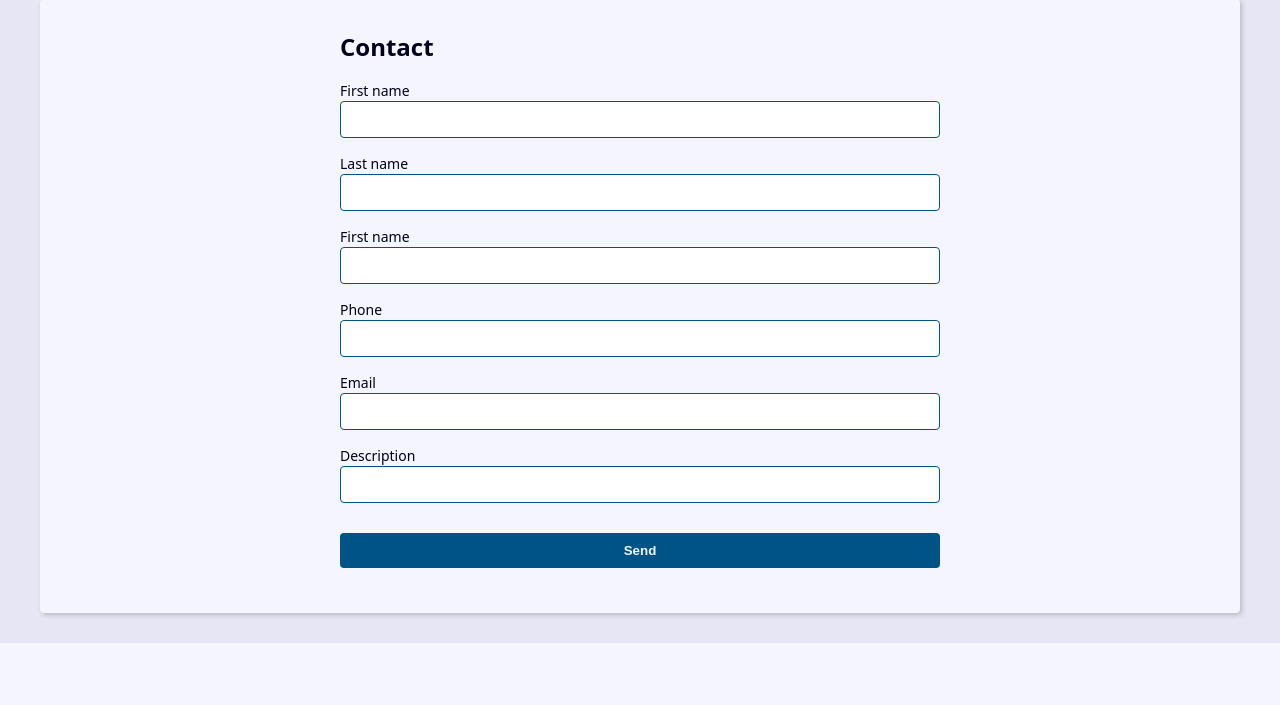
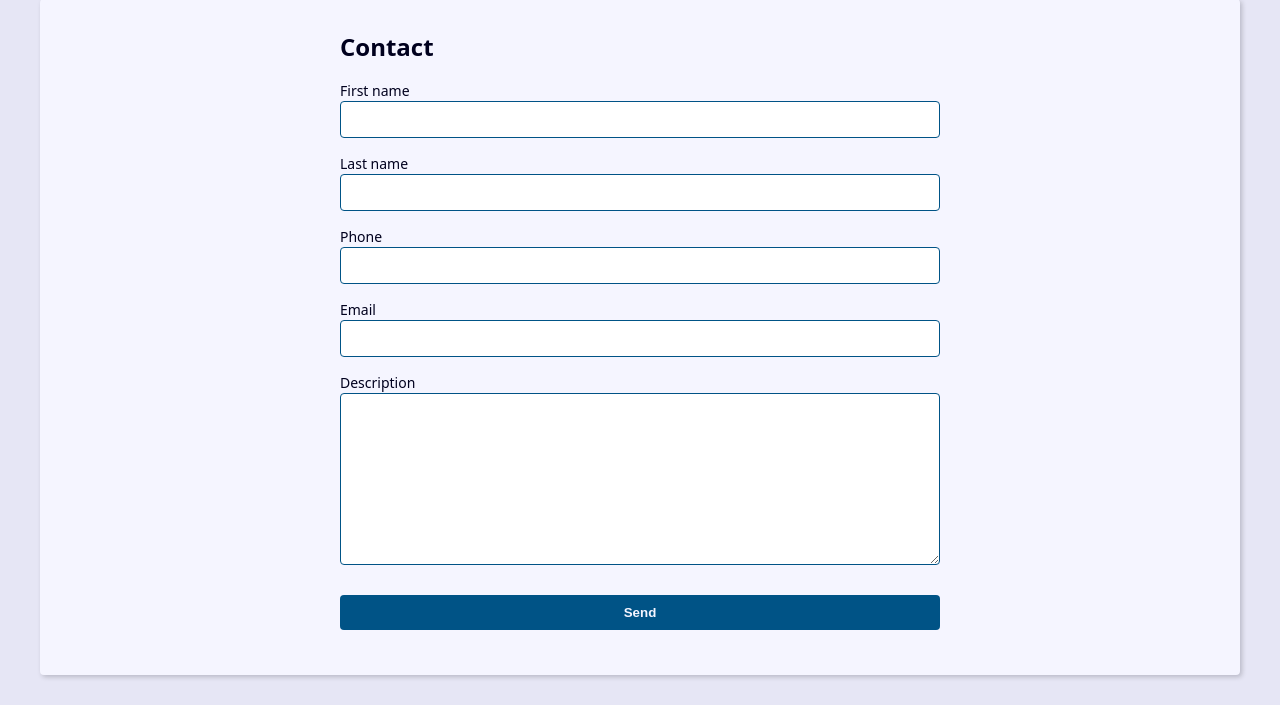
Before and after one commit to AnthonyGOliveira/agenda, a Django app: page /contact/create in a window 1280 px wide. Shown: the part 270-975 px from the top of the page. Before the commit the page ends 913 px from the top, so only its background shows below. Run offline with Django 5.2, Linux system fonts and the light colour scheme.

Commit message:
django form contact

```diff
--- a/contact/templates/contact/create.html
+++ b/contact/templates/contact/create.html
@@ -2,40 +2,17 @@
 
 {% block content %}
   <div class="form-wrapper">
-
     <h2>Contact</h2>
 
-    <form
-      action=""
-      method="POST"
-      enctype="multipart/form-data"
-    >
+    <form action="{% url 'create' %}" method="POST" enctype="multipart/form-data">
       {% csrf_token %}
       <div class="form-content">
-        <div class="form-group">
-          <label for="id_first_name">First name</label>
-          <input type="text" name="first_name" maxlength="255" id="id_first_name">
-        </div>
-        <div class="form-group">
-          <label for="id_last_name">Last name</label>
-          <input type="text" name="last_name" maxlength="255" id="id_last_name">
-        </div>
-        <div class="form-group">
-          <label for="id_first_name">First name</label>
-          <input type="text" name="first_name" maxlength="255" id="id_first_name">
-        </div>
-        <div class="form-group">
-          <label for="id_phone">Phone</label>
-          <input type="tel" name="phone" maxlength="255" id="id_phone" pattern="(\(\d{3}\)\s?|\d{2,3}\s?)(\d{4,5}-\d{4})">
-        </div>
-        <div class="form-group">
-          <label for="id_email">Email</label>
-          <input type="email" name="email" maxlength="255" id="id_email">
-        </div>
-        <div class="form-group">
-          <label for="id_description">Description</label>
-          <input type="text" name="description" maxlength="255" id="id_description">
-        </div>
+        {% for field in form %}
+          <div class="form-group">
+            <label for="{{ field.id_for_label }}">{{ field.label }}</label>
+            {{ field }}
+          </div>
+        {% endfor %}
       </div>
 
       <div class="form-content">
@@ -43,7 +20,6 @@
           <button class="btn" type="submit">Send</button>
         </div>
       </div>
-
     </form>
   </div>
-{% endblock content %}
+{% endblock %}
--- a/contact/views/contact_forms.py
+++ b/contact/views/contact_forms.py
@@ -3,9 +3,29 @@ from contact.models import Contact
 from django.http import Http404
 from django.db.models import Q
 from django.core.paginator import Paginator
+from django import forms
 # Create your views here.
 
 
+class ContactForm(forms.ModelForm):
+    class Meta:
+        model = Contact
+        fields = (
+            'first_name',
+            'last_name',
+            'phone',
+            'email',
+            'description'
+        )
+
+
 def create(request):
-    context = {}
+    context = {
+        'form': ContactForm()
+    }
+    if request.method == "POST":
+        context = {
+            'form': ContactForm(request.POST)
+        }
+
     return render(request, 'contact/create.html', context)
```
